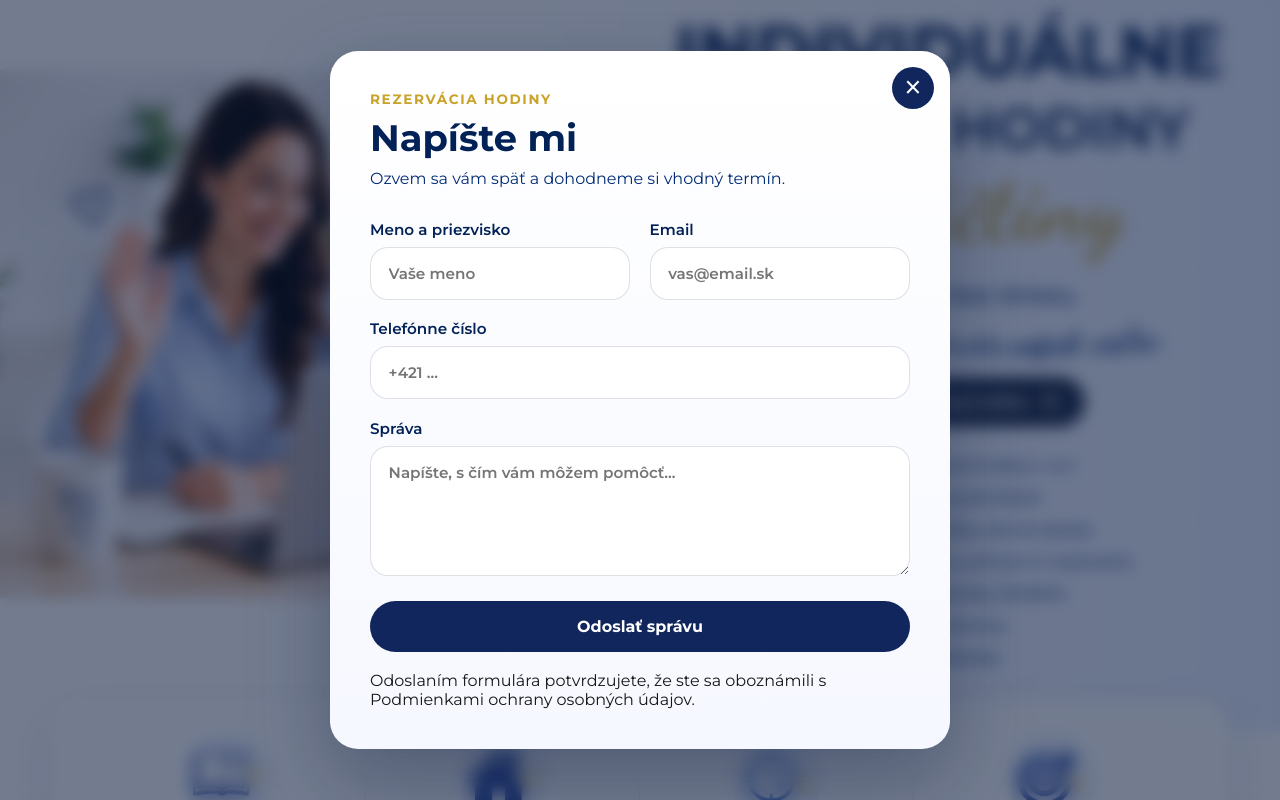
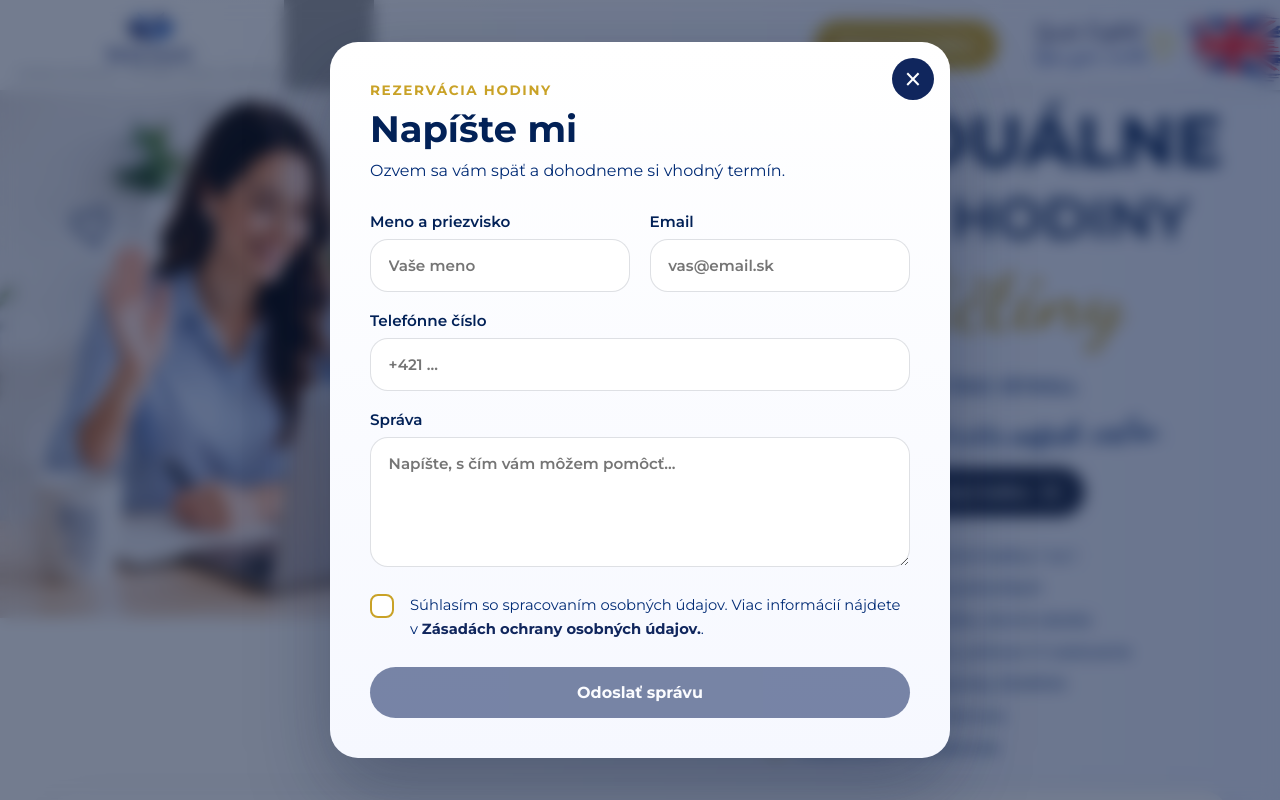
Before and after one commit to adabo4/welsan, a Next.js app: page / in a window 1280 px wide. Both pictures are taken after a click on the button "Rezervujte si svoju hodinu". Shown: the top 800 px of the page. Built offline with nearby package versions, Linux system fonts and the light colour scheme; grey boxes are pictures that could not be loaded.

Commit message:
created checkbox in form for gdpr

```diff
--- a/src/app/layout.tsx
+++ b/src/app/layout.tsx
@@ -9,6 +9,7 @@ import {
 } from "next/font/google";
 import "./globals.css";
 import { ModalProvider } from "@/context/ModalContext";
+import Navbar from "@/components/Navbar";
 
 const montSerrat = Montserrat({
   variable: "--font-montserrat",
@@ -52,7 +53,10 @@ export default function RootLayout({
       className={`${dancingScript.variable} ${amertha.variable} ${montSerrat.variable} ${poppins.variable} ${bylinerScript.variable}`}
     >
       <body>
-        <ModalProvider>{children}</ModalProvider>
+        <ModalProvider>
+          <Navbar></Navbar>
+          {children}
+        </ModalProvider>
       </body>
     </html>
   );
--- a/src/components/ContactForm.tsx
+++ b/src/components/ContactForm.tsx
@@ -1,6 +1,7 @@
 "use client";
 import { useState } from "react";
 import styles from "./contactForm.module.css";
+import { Check } from "lucide-react";
 import Link from "next/link";
 
 export default function ContactForm() {
@@ -9,6 +10,7 @@ export default function ContactForm() {
   >("idle");
 
   const [messageText, setMessageText] = useState("");
+  const [gdprAccepted, setGdprAccepted] = useState(false);
 
   async function handleSubmit(e: React.FormEvent<HTMLFormElement>) {
     e.preventDefault();
@@ -24,6 +26,14 @@ export default function ContactForm() {
       phone: formData.get("phone"),
       message: formData.get("message"),
     };
+
+    if (!gdprAccepted) {
+      setStatus("error");
+      setMessageText(
+        "Pred odoslaním je potrebné súhlasiť so spracovaním osobných údajov.",
+      );
+      return;
+    }
 
     const res = await fetch("/api/contact", {
       method: "POST",
@@ -80,17 +90,34 @@ export default function ContactForm() {
         />
       </label>
 
+      <div
+        className={styles.checkboxWrapper}
+        onClick={() => setGdprAccepted((prev) => !prev)}
+      >
+        <div
+          className={`${styles.checkbox} ${
+            gdprAccepted ? styles.checkboxChecked : ""
+          }`}
+        >
+          {gdprAccepted && <Check size={14} strokeWidth={3} />}
+        </div>
+
+        <p className={styles.checkboxText}>
+          Súhlasím so spracovaním osobných údajov. Viac informácií nájdete v{" "}
+          <Link href="/gdpr" target="_blank" rel="noopener noreferrer">
+            Zásadách ochrany osobných údajov.
+          </Link>
+          .
+        </p>
+      </div>
+
       <button
-        disabled={status === "loading"}
+        disabled={!gdprAccepted || status === "loading"}
         type="submit"
         className={styles.submitButton}
       >
         {status === "loading" ? "Odosielam..." : "Odoslať správu"}
       </button>
-      <p>
-        Odoslaním formulára potvrdzujete, že ste sa oboznámili s{" "}
-        <Link href="/gdpr">Podmienkami ochrany osobných údajov</Link>.
-      </p>
 
       {messageText && (
         <p
--- a/src/components/ContactModal.tsx
+++ b/src/components/ContactModal.tsx
@@ -1,5 +1,4 @@
 "use client";
-
 import ContactForm from "./ContactForm";
 import styles from "./contactModal.module.css";
 
--- a/src/components/contactForm.module.css
+++ b/src/components/contactForm.module.css
@@ -83,6 +83,132 @@
     font-weight: 600;
 }
 
+.checkboxWrapper {
+    display: flex;
+    align-items: flex-start;
+    gap: .8rem;
+
+    font-family: var(--font-montserrat);
+    font-size: .92rem;
+    color: var(--text-blue);
+
+    line-height: 1.5;
+}
+
+.checkboxWrapper input {
+    margin-top: .2rem;
+    width: 18px;
+    height: 18px;
+
+    accent-color: #c9a227;
+
+    cursor: pointer;
+}
+
+.checkboxWrapper span {
+    flex: 1;
+}
+
+.checkboxWrapper a {
+    color: #10265d;
+    font-weight: 700;
+    text-decoration: none;
+}
+
+.checkboxWrapper a:hover {
+    text-decoration: underline;
+}
+
+.submitButton:disabled {
+    opacity: .55;
+    cursor: not-allowed;
+    transform: none;
+    box-shadow: none;
+}
+
+.checkboxWrapper {
+
+    display: flex;
+
+    align-items: flex-start;
+
+    gap: 1rem;
+
+    cursor: pointer;
+
+    user-select: none;
+
+    margin-top: .5rem;
+
+}
+
+.checkbox {
+
+    width: 24px;
+
+    height: 24px;
+
+    flex-shrink: 0;
+
+    display: flex;
+
+    align-items: center;
+
+    justify-content: center;
+
+    border: 2px solid #c9a227;
+
+    border-radius: 8px;
+
+    background: white;
+
+    color: white;
+
+    transition: .25s ease;
+}
+
+.checkboxChecked {
+
+    background: #c9a227;
+
+    border-color: #c9a227;
+
+    color: white;
+
+    transform: scale(1.05);
+
+}
+
+.checkboxText {
+
+    margin: 0;
+
+    font-family: var(--font-montserrat);
+
+    font-size: .92rem;
+
+    line-height: 1.6;
+
+    color: var(--text-blue);
+
+}
+
+.checkboxText a {
+
+    color: #10265d;
+
+    font-weight: 700;
+
+    text-decoration: none;
+
+}
+
+.checkboxText a:hover {
+
+    color: #c9a227;
+
+}
+
 @media (max-width: 640px) {
     .row {
         grid-template-columns: 1fr;
--- a/src/components/header.module.css
+++ b/src/components/header.module.css
@@ -1,7 +1,7 @@
 .headerWrapper {
     width: 100%;
     display: flex;
-    align-items: center;
+    align-items: flex-start;
     overflow: hidden;
     background: linear-gradient(90deg,
             #ffffff 0%,
```
